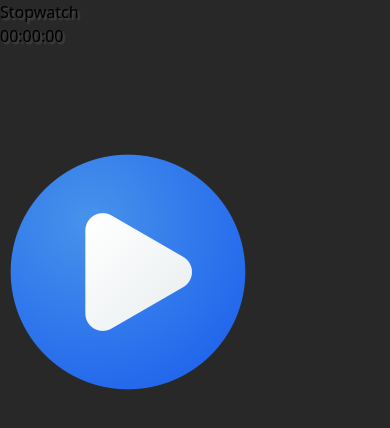
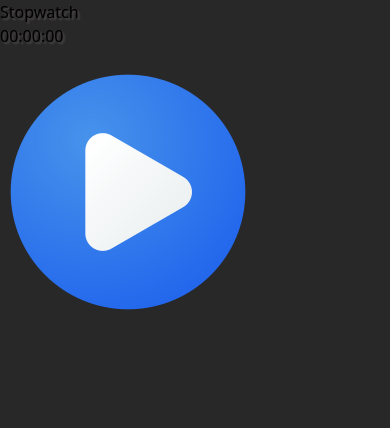
Before and after one commit to Hari-prasath-03/PRODIGY_WD_02, a React (Vite) app: page / in a window 390 px wide. Shown: the top 428 px of the page. Built offline with nearby package versions, Linux system fonts and the light colour scheme.

Commit message:
Update App.css

```diff
--- a/src/App.css
+++ b/src/App.css
@@ -81,10 +81,9 @@ body {
         width: 100svw;
         height: 100svh;
         border-radius: 0px;
-        row-gap: 10rem;
+        row-gap: 7rem;
     }
     .overflow-x-auto {
-        height: 5rem;
         margin-bottom: 1rem;
     }
 }
```
